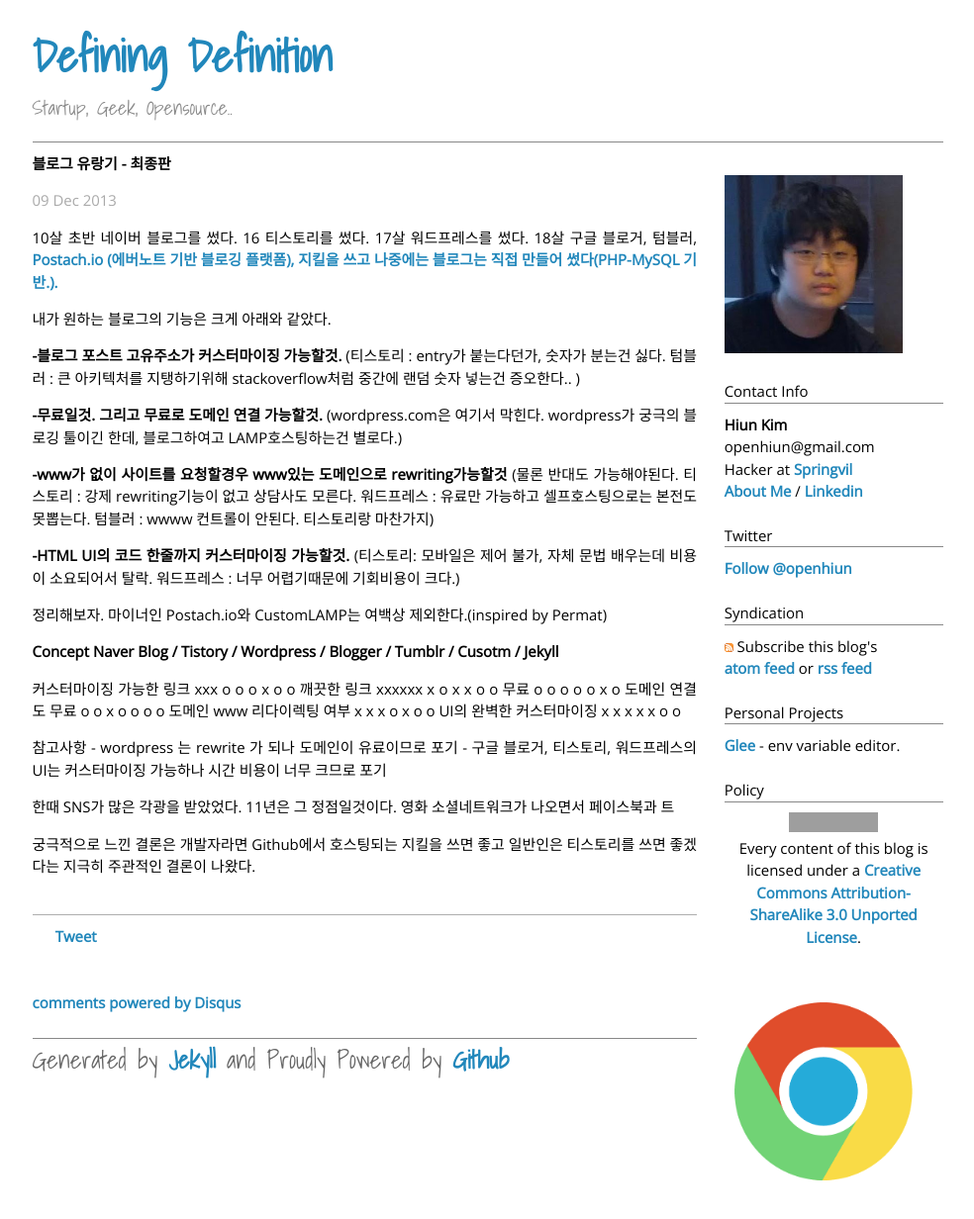
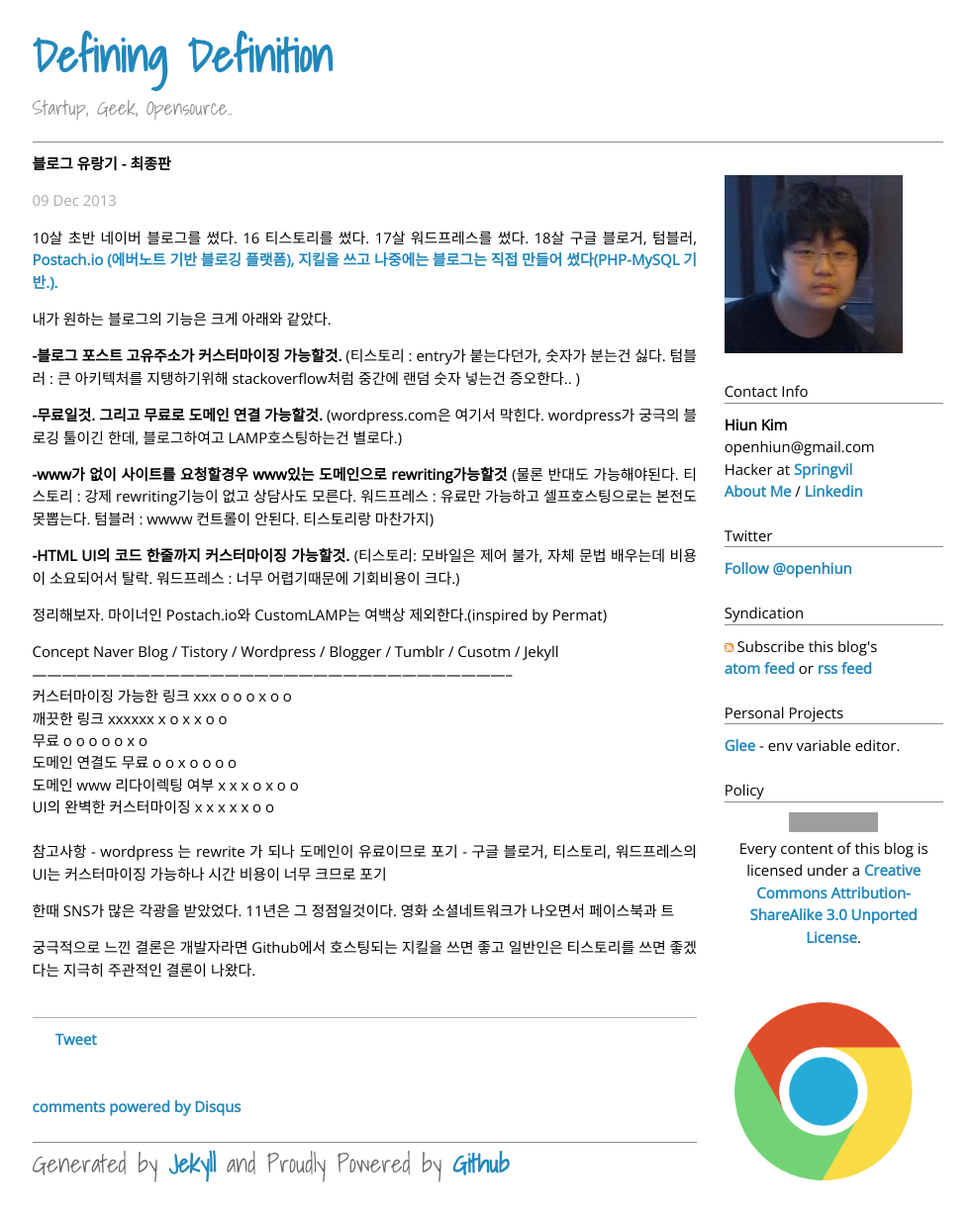
Before and after one commit to Gorski4123/openhiun.github.com, a Jekyll site: the page built from _posts/2013-12-09-blog-traveling.md, in a window 1280 px wide. Shown: the whole page at 99% size, without its empty margins (160-1144 px from the left). Built offline with Jekyll 4.4.1, drawn with Linux system fonts in a browser that asks for light colours; Markdown is read by kramdown in place of the engine named in the settings; comment, search, counter and statistics services are not loaded; before the commit the page ends 1203 px from its top, so only the background shows below that; grey boxes are pictures that could not be loaded.

Commit message:
Update 2013-12-09-blog-traveling.md

```diff
--- a/_posts/2013-12-09-blog-traveling.md
+++ b/_posts/2013-12-09-blog-traveling.md
@@ -33,15 +33,15 @@
 
 정리해보자. 마이너인 Postach.io와 CustomLAMP는 여백상 제외한다.(inspired by Permat)
 
-Concept                     Naver Blog / Tistory / Wordpress / Blogger / Tumblr / Cusotm / Jekyll
---------------------------------------------------------------------------------------------------
-커스터마이징 가능한 링크       xxx          o          o          o         x        o       o
-      깨끗한 링크             xxxxxx        x          o          x         x        o       o
-         무료                   o           o          o          o         o        x       o
-  도메인 연결도 무료            o           o          x          o         o        o       o
-도메인 www 리다이렉팅 여부      x           x          x          o         x        o       o
- UI의 완벽한 커스터마이징       x           x          x          x         x        o       o
-
+Concept                     Naver Blog / Tistory / Wordpress / Blogger / Tumblr / Cusotm / Jekyll<br />
+--------------------------------------------------------------------------------------------------<br />
+커스터마이징 가능한 링크       xxx          o          o          o         x        o       o    <br />
+      깨끗한 링크             xxxxxx        x          o          x         x        o       o    <br />
+         무료                   o           o          o          o         o        x       o    <br />
+  도메인 연결도 무료            o           o          x          o         o        o       o    <br />
+도메인 www 리다이렉팅 여부      x           x          x          o         x        o       o    <br />
+ UI의 완벽한 커스터마이징       x           x          x          x         x        o       o    <br />
+ <br />
 참고사항
       - wordpress 는 rewrite 가 되나 도메인이 유료이므로 포기
       - 구글 블로거, 티스토리, 워드프레스의 UI는 커스터마이징 가능하나 시간 비용이 너무 크므로 포기
```
